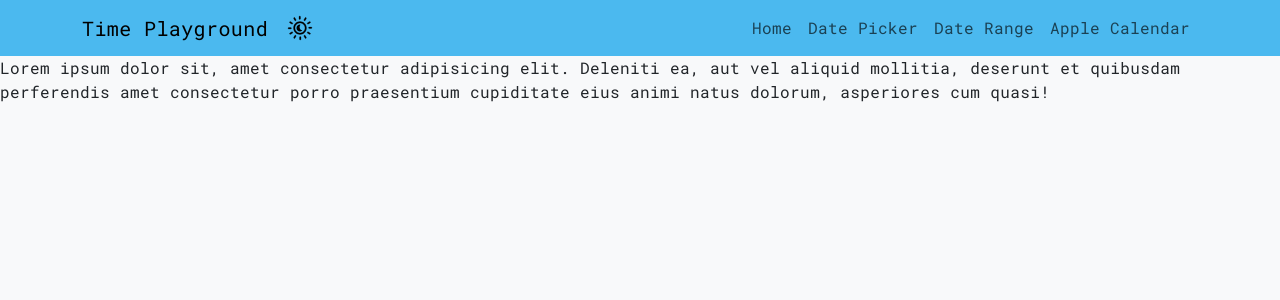
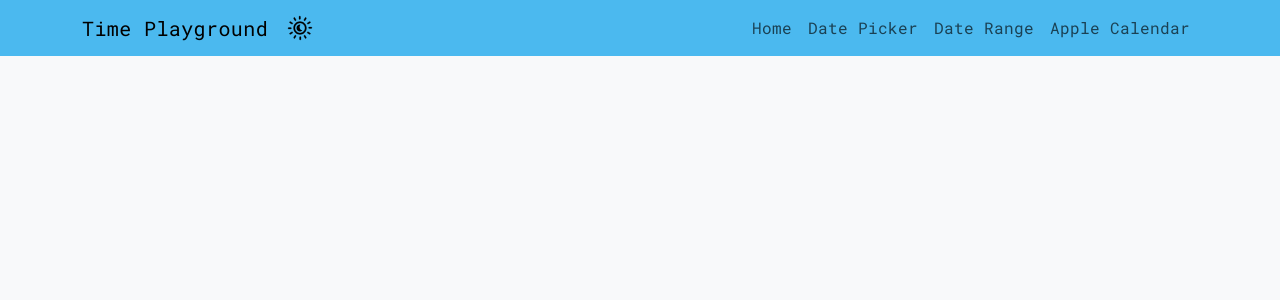
Before and after one commit to stephane777/timeplayground, a React app: page / in a window 1280 px wide. Shown: the top 300 px of the page. Built offline with nearby package versions, Linux system fonts and the light colour scheme.

Commit message:
clean Dom tree

```diff
--- a/src/components/App/App.tsx
+++ b/src/components/App/App.tsx
@@ -11,12 +11,11 @@ const App: FC = () => {
 
   return (
     <div className={classes}>
-      <MainNavbar />
-      <p>
-        Lorem ipsum dolor sit, amet consectetur adipisicing elit. Deleniti ea, aut vel aliquid
-        mollitia, deserunt et quibusdam perferendis amet consectetur porro praesentium cupiditate
-        eius animi natus dolorum, asperiores cum quasi!
-      </p>
+      <header>
+        <MainNavbar />
+      </header>
+      <main></main>
+      <footer></footer>
     </div>
   );
 };
```
